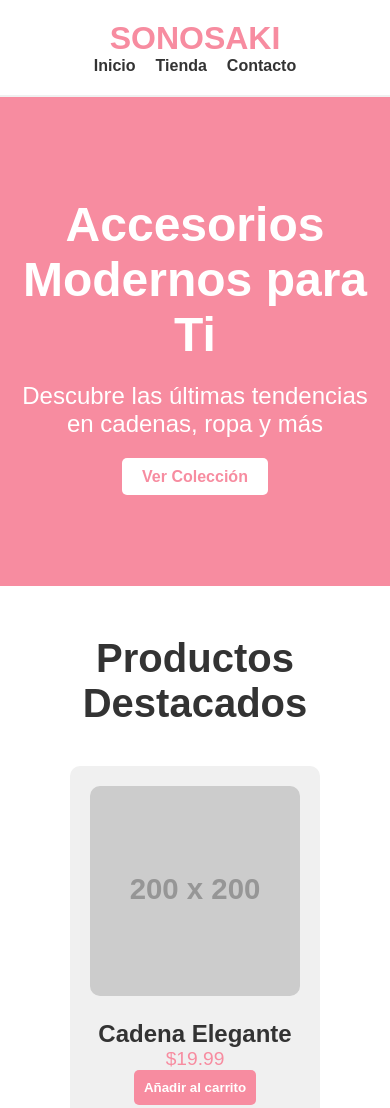
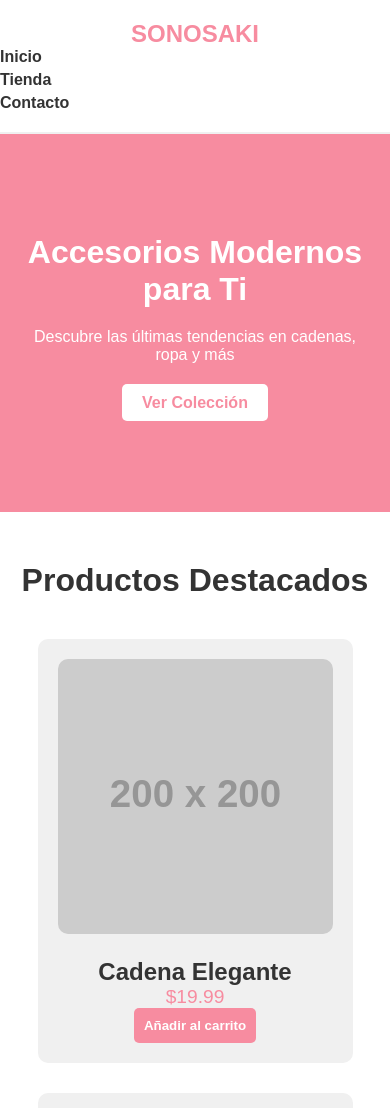
Before and after one commit to nanuboump3r/boumperx, a plain HTML site: page index.html in a window 390 px wide. Shown: the top 1108 px of the page. Drawn offline with Linux system fonts and the light colour scheme; placeholder pictures from the web are drawn by us.

Commit message:
Update styles.css

```diff
--- a/styles.css
+++ b/styles.css
@@ -5,22 +5,33 @@
     box-sizing: border-box;
 }
 
+/* VARIABLES */
+:root {
+    --primary-color: #f78ca0;
+    --primary-hover: #ff6b81;
+    --secondary-color: #333;
+    --background-light: #f0f0f0;
+    --text-color: #333;
+}
+
+/* BODY */
 body {
     font-family: 'Arial', sans-serif;
     background-color: #fff;
-    color: #333;
+    color: var(--text-color);
 }
 
 /* HEADER */
 header {
     background-color: #fff;
     padding: 20px 0;
-    border-bottom: 2px solid #f0f0f0;
+    border-bottom: 2px solid var(--background-light);
 }
 
 header .logo h1 {
-    color: #f78ca0; /* Rosa suave */
+    color: var(--primary-color);
     text-align: center;
+    font-size: 2rem;
 }
 
 nav ul {
@@ -34,18 +45,19 @@ nav ul li {
 }
 
 nav ul li a {
-    color: #333;
+    color: var(--text-color);
     text-decoration: none;
     font-weight: bold;
+    transition: all 0.3s ease-in-out;
 }
 
 nav ul li a:hover {
-    color: #f78ca0; /* Rosa suave */
+    color: var(--primary-color);
 }
 
 /* BANNER */
 .banner {
-    background-color: #f78ca0; /* Rosa suave */
+    background-color: var(--primary-color);
     color: #fff;
     text-align: center;
     padding: 100px 20px;
@@ -63,11 +75,12 @@ nav ul li a:hover {
 
 .banner .btn {
     background-color: #fff;
-    color: #f78ca0;
+    color: var(--primary-color);
     padding: 10px 20px;
     text-decoration: none;
     font-weight: bold;
     border-radius: 5px;
+    transition: all 0.3s ease-in-out;
 }
 
 .banner .btn:hover {
@@ -93,11 +106,16 @@ nav ul li a:hover {
 }
 
 .product {
-    background-color: #f0f0f0;
+    background-color: var(--background-light);
     padding: 20px;
     border-radius: 10px;
     text-align: center;
     width: 250px;
+    transition: transform 0.3s ease-in-out;
+}
+
+.product:hover {
+    transform: translateY(-5px);
 }
 
 .product img {
@@ -108,26 +126,27 @@ nav ul li a:hover {
 
 .product h3 {
     font-size: 1.5rem;
-    color: #333;
+    color: var(--text-color);
 }
 
 .product p {
     font-size: 1.2rem;
-    color: #f78ca0;
+    color: var(--primary-color);
 }
 
 .product .add-to-cart {
-    background-color: #f78ca0;
+    background-color: var(--primary-color);
     color: #fff;
     padding: 10px;
     border: none;
     border-radius: 5px;
     font-weight: bold;
     cursor: pointer;
+    transition: all 0.3s ease-in-out;
 }
 
 .product .add-to-cart:hover {
-    background-color: #ff6b81; /* Rosa más fuerte */
+    background-color: var(--primary-hover);
 }
 
 /* CARRITO */
@@ -138,30 +157,104 @@ nav ul li a:hover {
 
 #cart-content p {
     font-size: 1.2rem;
-    color: #333;
+    color: var(--text-color);
 }
 
 #checkout {
-    background-color: #f78ca0;
+    background-color: var(--primary-color);
     color: #fff;
     padding: 15px 30px;
     border: none;
     border-radius: 5px;
     font-weight: bold;
     cursor: pointer;
+    margin-top: 20px;
+    transition: all 0.3s ease-in-out;
 }
 
 #checkout:hover {
-    background-color: #ff6b81;
+    background-color: var(--primary-hover);
+}
+
+#checkout:disabled {
+    background-color: #ccc;
+    cursor: not-allowed;
 }
 
 /* FOOTER */
 footer {
-    background-color: #333;
+    background-color: var(--secondary-color);
     color: #fff;
     text-align: center;
     padding: 20px;
-    position: relative;
-    bottom: 0;
-    width: 100%;
+    display: flex;
+    flex-direction: column;
+    align-items: center;
+    gap: 10px;
 }
+
+footer a {
+    color: var(--primary-color);
+    text-decoration: none;
+    font-weight: bold;
+    transition: all 0.3s ease-in-out;
+}
+
+footer a:hover {
+    text-decoration: underline;
+}
+
+/* RESPONSIVE DESIGN */
+
+/* Tablets */
+@media (max-width: 768px) {
+    nav ul {
+        flex-direction: column;
+        gap: 10px;
+    }
+
+    .banner h2 {
+        font-size: 2.5rem;
+    }
+
+    .banner p {
+        font-size: 1.2rem;
+    }
+
+    .product-container {
+        flex-direction: column;
+        align-items: center;
+    }
+
+    .product {
+        width: 80%;
+    }
+}
+
+/* Móviles */
+@media (max-width: 480px) {
+    header .logo h1 {
+        font-size: 1.5rem;
+    }
+
+    nav ul {
+        flex-direction: column;
+        gap: 5px;
+    }
+
+    .banner h2 {
+        font-size: 2rem;
+    }
+
+    .banner p {
+        font-size: 1rem;
+    }
+
+    .product {
+        width: 90%;
+    }
+
+    .shop h2 {
+        font-size: 2rem;
+    }
+}
```
